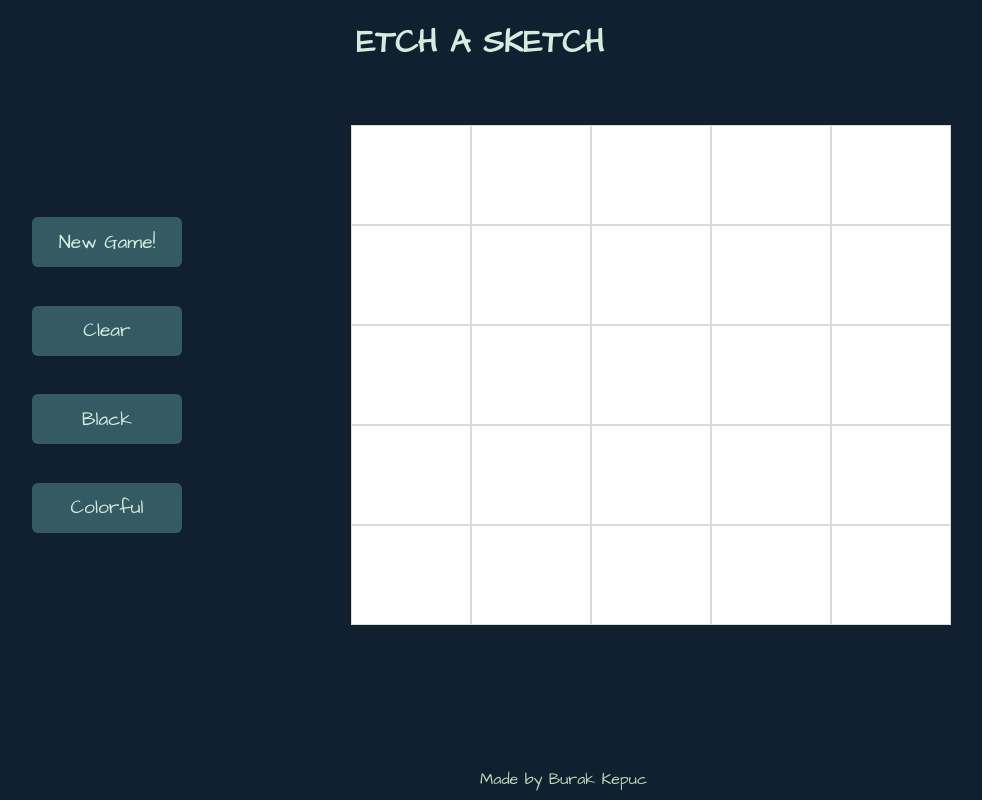
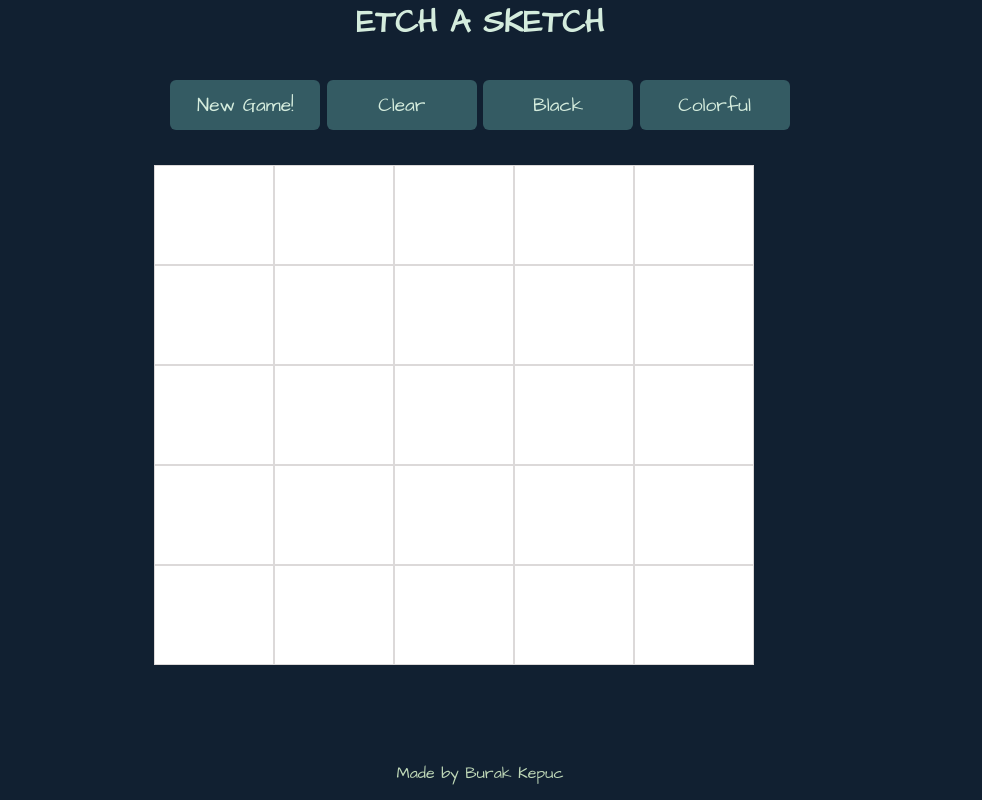
Before and after one commit to Burakkepuc/Etch-a-Sketch, a plain HTML site: page index.html in a window 1280 px wide. Shown: the whole page, without its empty margins (160-1142 px from the left). Drawn offline with Linux system fonts and the light colour scheme.

Commit message:
css style add

```diff
--- a/style.css
+++ b/style.css
@@ -8,31 +8,28 @@
 :root{
 --grid-rows:1;
 --grid-column:1;
---main-bg-color: black;
 }
 
 body{
     background-color: #112031;
+display: flex;
+flex-direction: column;
+align-items: center;
+height: 100vh;
 
 }
+
 h1{
    text-align: center;
    text-transform: uppercase;
-   position: relative;
-   top: 20px;
     color: #D4ECDD;
 }
 #content{
-    display: flex;
-    align-items: center;
-    justify-content: space-evenly;
-    margin:2em 0 0 10em;
+    flex: 1;
 
 }
 #buttons{
- display: flex;
- flex-direction: column;
- padding-left: 2em;
+ padding:1em
 
 }
 .btn{
@@ -59,7 +56,6 @@ h1{
     width: 600px;
     height: 500px;
 
-    margin: 3em auto;
 
     background-color: white;
 }
@@ -70,8 +66,8 @@ h1{
 }
 
 footer{
-    position: absolute;
-    bottom:10px;
-    left:50%;
     color: #BFD8B8;
+    position: relative;
+    bottom:1em;
+    padding: 1em 1em 0 1em;
 }
```
